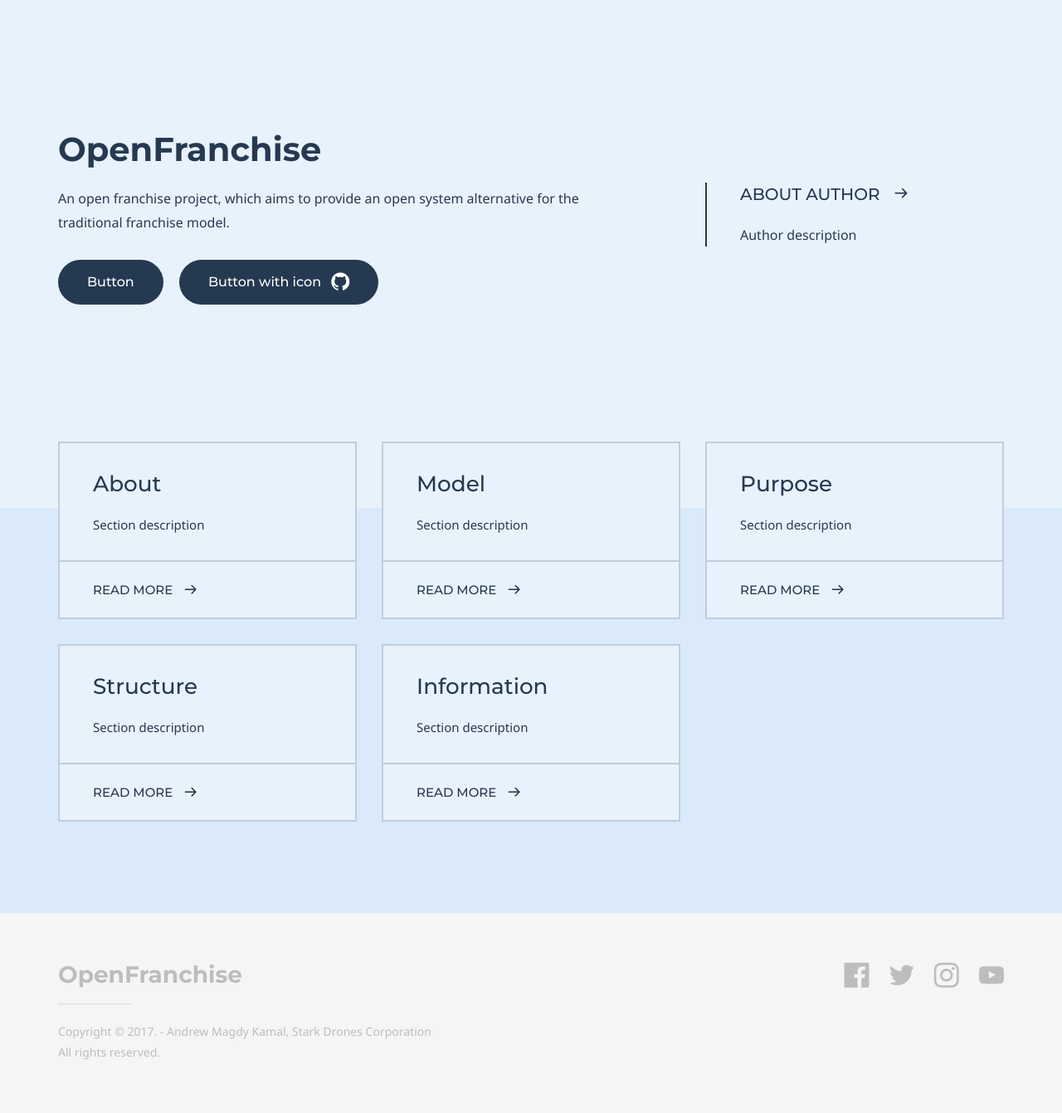
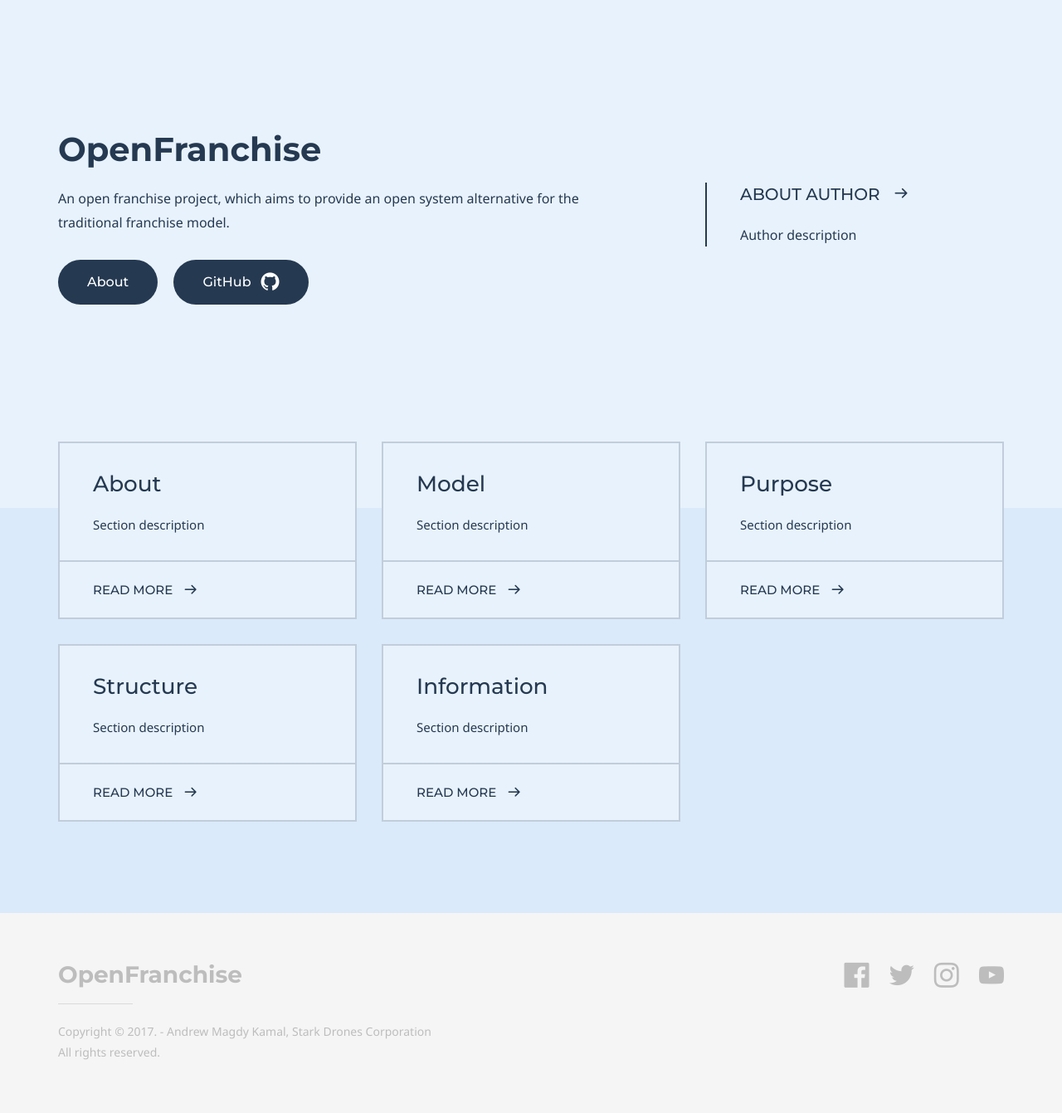
Before and after one commit to Open-Franchise/open-franchise.github.io, a Jekyll site: the page built from index.md, in a window 1280 px wide. Shown: the whole page at 83% size. Built offline with Jekyll 4.4.1, drawn with Linux system fonts in a browser that asks for light colours; some web fonts are replaced.

Commit message:
Update index.md

```diff
--- a/index.md
+++ b/index.md
@@ -7,12 +7,12 @@ keywords:
 title: OpenFranchise
 description: An open franchise project, which aims to provide an open system alternative for the traditional franchise model.
 buttons:
-    - content: Button
-      url: '#'
+    - content: About
+      url: 'https://open-franchise.github.io/about/'
       external_url: false
     - icon: github
-      content: Button with icon
-      url: '#'
+      content: GitHub
+      url: 'https://github.com/Open-Franchise'
       external_url: true
 
 # Author box
```
